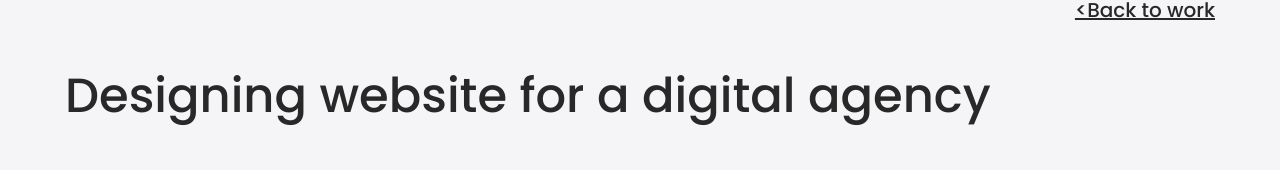
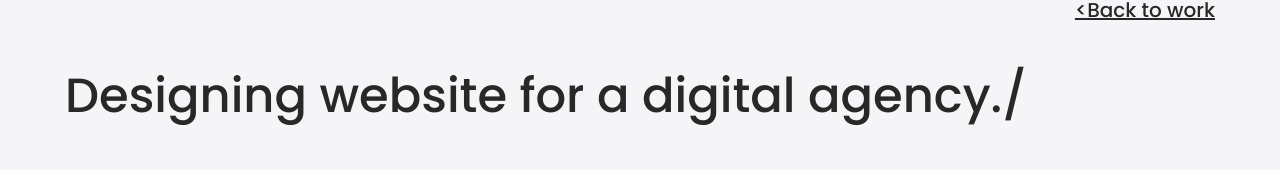
Before and after one commit to SDhakZ/beamlab-vercel, a Next.js app: page /work/twelveletter in a window 1280 px wide. Shown: the part 124-294 px from the top of the page. Built offline with nearby package versions, Linux system fonts and the light colour scheme.

Commit message:
new remote

```diff
--- a/src/app/data/work.js
+++ b/src/app/data/work.js
@@ -3,7 +3,7 @@ const workData = [
     id: 1,
     slug: "twelveletter",
     title: "TwelveLetter",
-    catchPhrase: "Designing website for a digital agency",
+    catchPhrase: "Designing website for a digital agency./",
     poster: "/portfolio/twelveletter/twelveletter-cover.png",
     tags: ["web service", "custom dev", "api integration"],
     projectDetails: {
```
